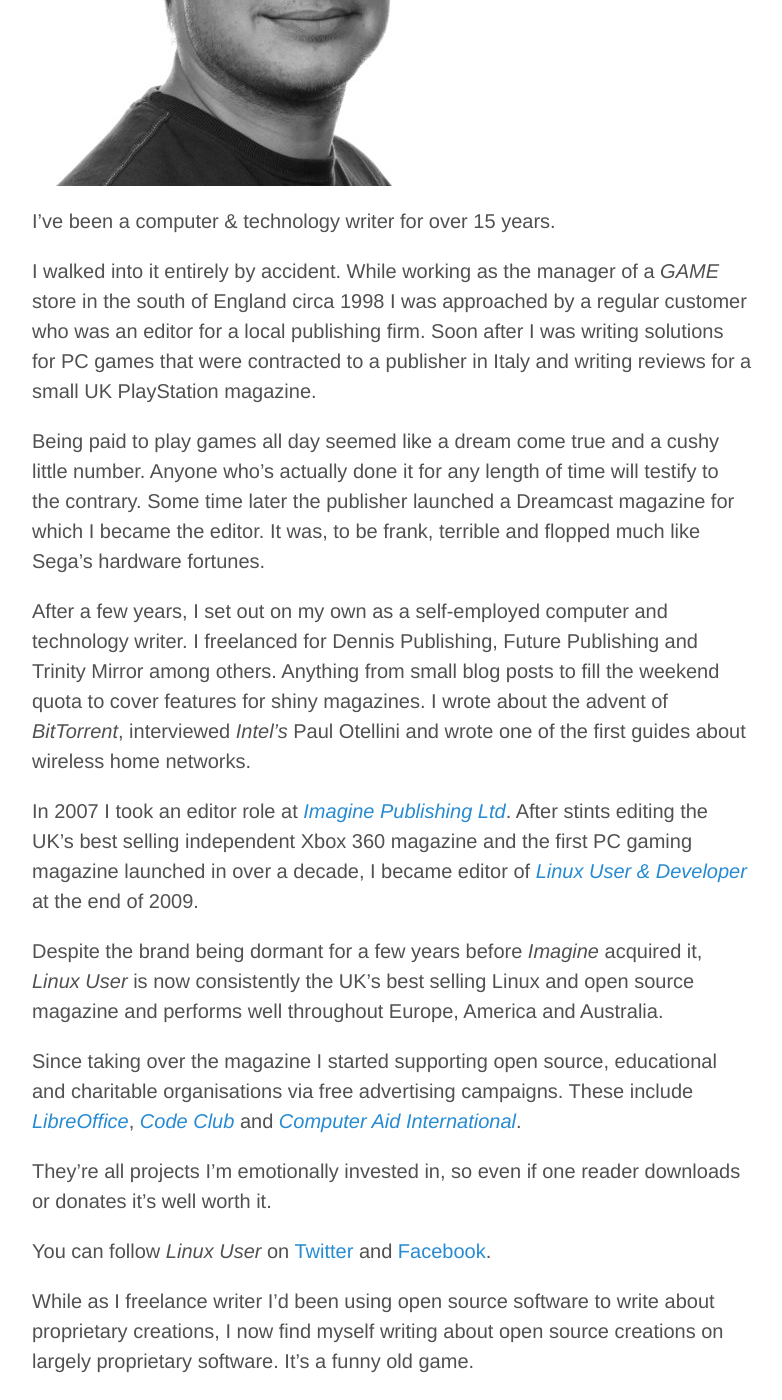
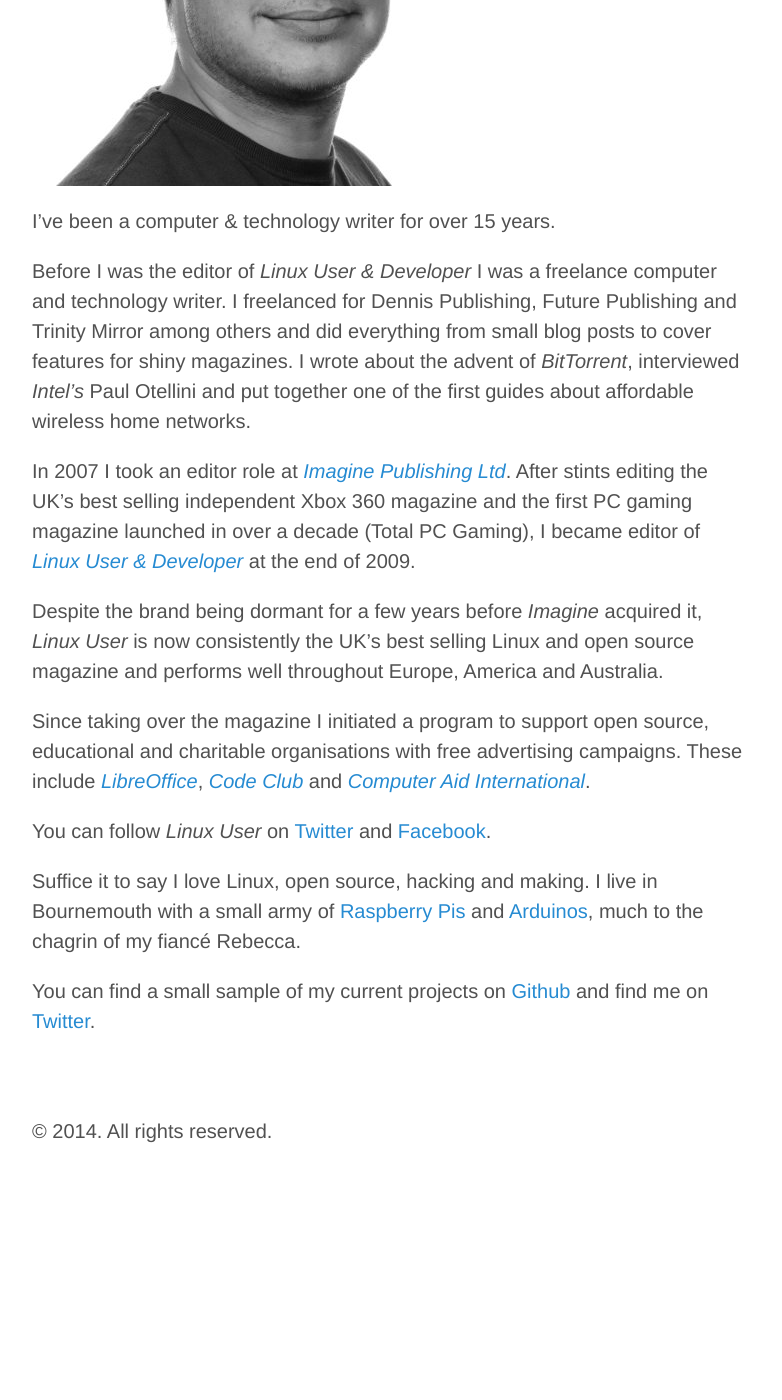
Before and after one commit to russb78/russb78.github.io, a Jekyll site: the page built from about.md, in a window 1280 px wide and 1400 px high, scrolled down 581 px. Shown: the whole window, without its empty margins (248-1030 px from the left). Built offline with Jekyll 4.4.1, drawn with Linux system fonts in a browser that asks for light colours; Markdown is read by kramdown in place of the engine named in the settings; after the commit the page ends 1747 px from its top, so only the background shows below that; some of the changed text lies outside the part shown.

Commit message:
updated About Me page

```diff
--- a/about.md
+++ b/about.md
@@ -7,29 +7,21 @@
   Hello! I'm Russell and I'm the editor of Linux User and Developer magazine...
 </p>
 
-![Russell Barnes](/assets/Russell_twitter.jpg "I'm waving")
+![Russell Barnes](/assets/Russell_twitter.jpg "Watch where you point that thing")
 
 I've been a computer & technology writer for over 15 years.
 
-I walked into it entirely by accident. While working as the manager of a *GAME* store in the south of England circa 1998 I was approached by a regular customer who was an editor for a local publishing firm. Soon after I was writing solutions for PC games that were contracted to a publisher in Italy and writing reviews for a small UK PlayStation magazine.
+Before I was the editor of *Linux User & Developer* I was a freelance computer and technology writer. I freelanced for Dennis Publishing, Future Publishing and Trinity Mirror among others and did everything from small blog posts to cover features for shiny magazines. I wrote about the advent of *BitTorrent*, interviewed *Intel's* Paul Otellini and put together one of the first guides about affordable wireless home networks.
 
-Being paid to play games all day seemed like a dream come true and a cushy little number. Anyone who's actually done it for any length of time will testify to the contrary. Some time later the publisher launched a Dreamcast magazine for which I became the editor. It was, to be frank, terrible and flopped much like Sega's hardware fortunes.
-
-After a few years, I set out on my own as a self-employed computer and technology writer. I freelanced for Dennis Publishing, Future Publishing and Trinity Mirror among others. Anything from small blog posts to fill the weekend quota to cover features for shiny magazines. I wrote about the advent of *BitTorrent*, interviewed *Intel's* Paul Otellini and wrote one of the first guides about wireless home networks.
-
-In 2007 I took an editor role at [*Imagine Publishing Ltd*](http://www.imaginepublishing.co.uk). After stints editing the UK's best selling independent Xbox 360 magazine and the first PC gaming magazine launched in over a decade, I became editor of [*Linux User & Developer*](http://www.linuxuser.co.uk) at the end of 2009.
+In 2007 I took an editor role at [*Imagine Publishing Ltd*](http://www.imaginepublishing.co.uk). After stints editing the UK's best selling independent Xbox 360 magazine and the first PC gaming magazine launched in over a decade (Total PC Gaming), I became editor of [*Linux User & Developer*](http://www.linuxuser.co.uk) at the end of 2009.
 
 Despite the brand being dormant for a few years before *Imagine* acquired it, *Linux User* is now consistently the UK's best selling Linux and open source magazine and performs well throughout Europe, America and Australia.
 
-Since taking over the magazine I started supporting open source, educational and charitable organisations via free advertising campaigns. These include [*LibreOffice*](http://libreoffice.org), [*Code Club*](www.codeclub.org.uk) and [*Computer Aid International*](http://www.computeraid.org).
-
-They're all projects I'm emotionally invested in, so even if one reader downloads or donates it's well worth it.
+Since taking over the magazine I initiated a program to support open source, educational and charitable organisations with free advertising campaigns. These include [*LibreOffice*](http://libreoffice.org), [*Code Club*](www.codeclub.org.uk) and [*Computer Aid International*](http://www.computeraid.org).
 
 You can follow *Linux User* on [Twitter](https://twitter.com/linuxusermag) and [Facebook](http://www.facebook.com/LinuxUserUK).
-
-While as I freelance writer I'd been using open source software to write about proprietary creations, I now find myself writing about open source creations on largely proprietary software. It's a funny old game.
 
 Suffice it to say I love Linux, open source, hacking and making.
 I live in Bournemouth with a small army of [Raspberry Pis](http://www.raspberrypi.org) and [Arduinos](http://www.arduino.cc), much to the chagrin of my fiancé Rebecca.
 
-You can find a small sample of my current projects on my [Github page](http://github.com/russb78) and find me on [Twitter](http://twitter.com/another_russell) if you'd like to say 'Hi'.
+You can find a small sample of my current projects on [Github](http://github.com/russb78) and find me on [Twitter](http://twitter.com/another_russell).
```
